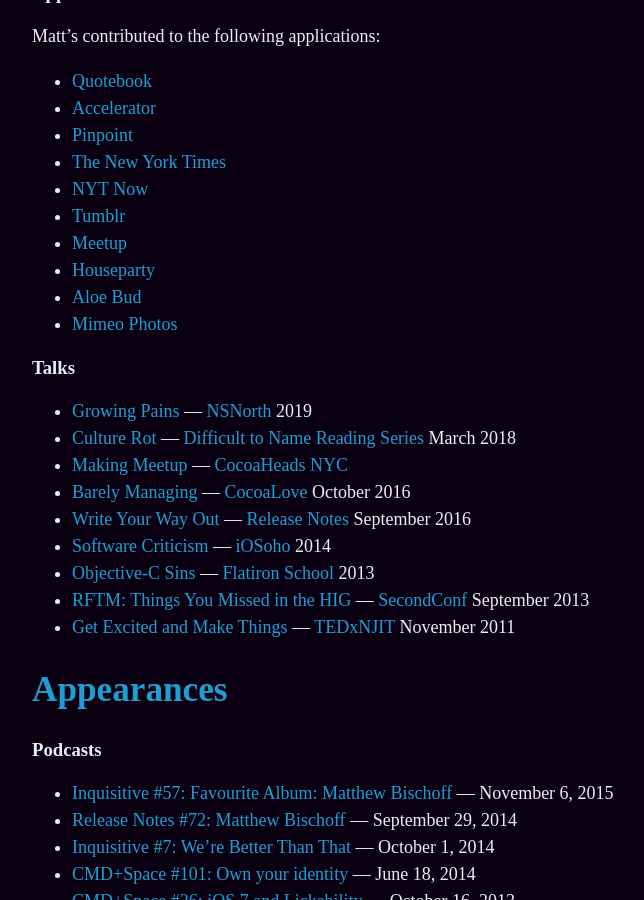
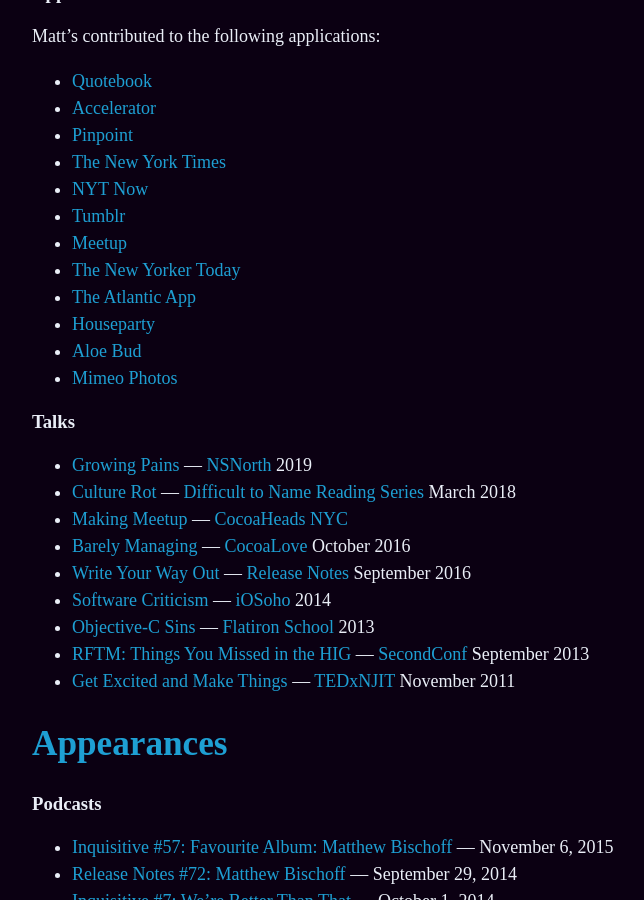
Before and after one commit to mbbischoff/website, a Jekyll site: the page built from about.md, in a window 1280 px wide and 900 px high, scrolled down 1881 px. Shown: the whole window, without its empty margins (258-902 px from the left). Built offline with Jekyll 4.4.1, drawn with Linux system fonts in a browser that asks for light colours; some web fonts are replaced.

Commit message:
Updated About

```diff
--- a/about.md
+++ b/about.md
@@ -31,6 +31,8 @@
 * [NYT Now](https://www.niemanlab.org/2014/04/nyt-now-out-today-mixes-lots-of-good-mobile-centric-ideas-with-moments-of-caution/)
 * [Tumblr](https://apps.apple.com/us/app/tumblr/id305343404)
 * [Meetup](https://www.meetup.com/apps/)
+* [The New Yorker Today](https://www.newyorker.com/today)
+* [The Atlantic App](https://apps.apple.com/us/app/the-atlantic-magazine/id397599894)
 * [Houseparty](https://houseparty.com)
 * [Aloe Bud](https://aloebud.com/)
 * [Mimeo Photos](https://mimeophotos.com)
```
